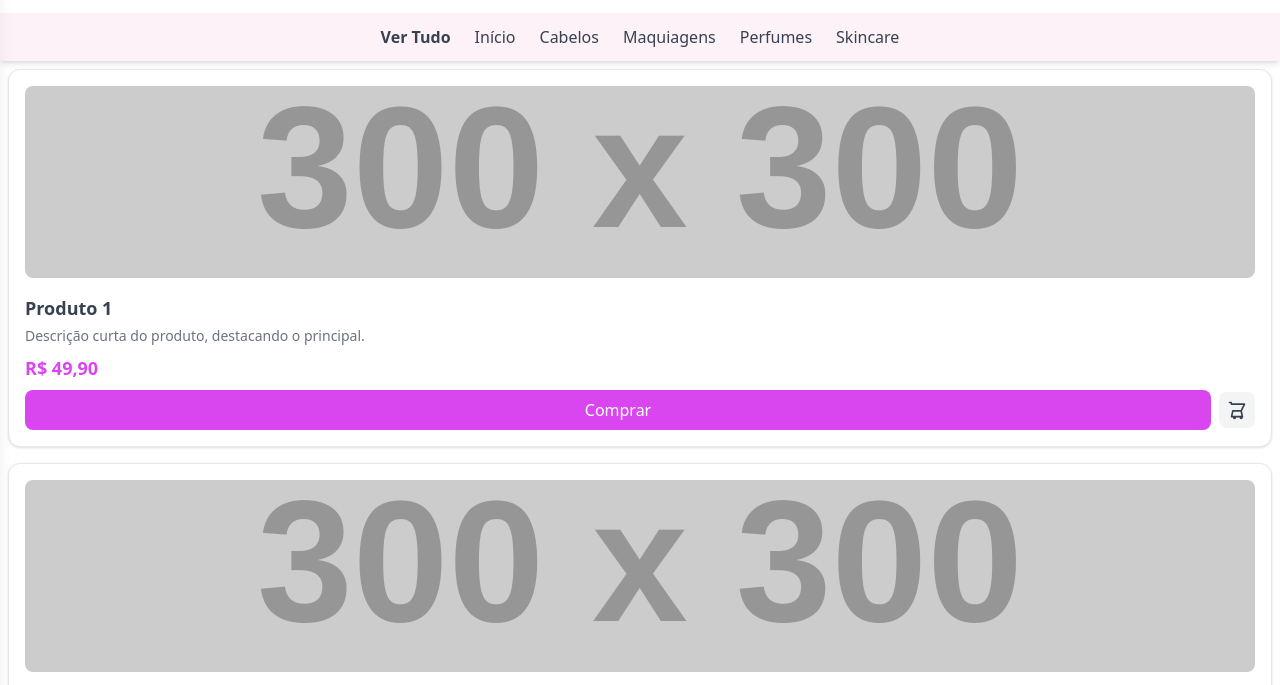
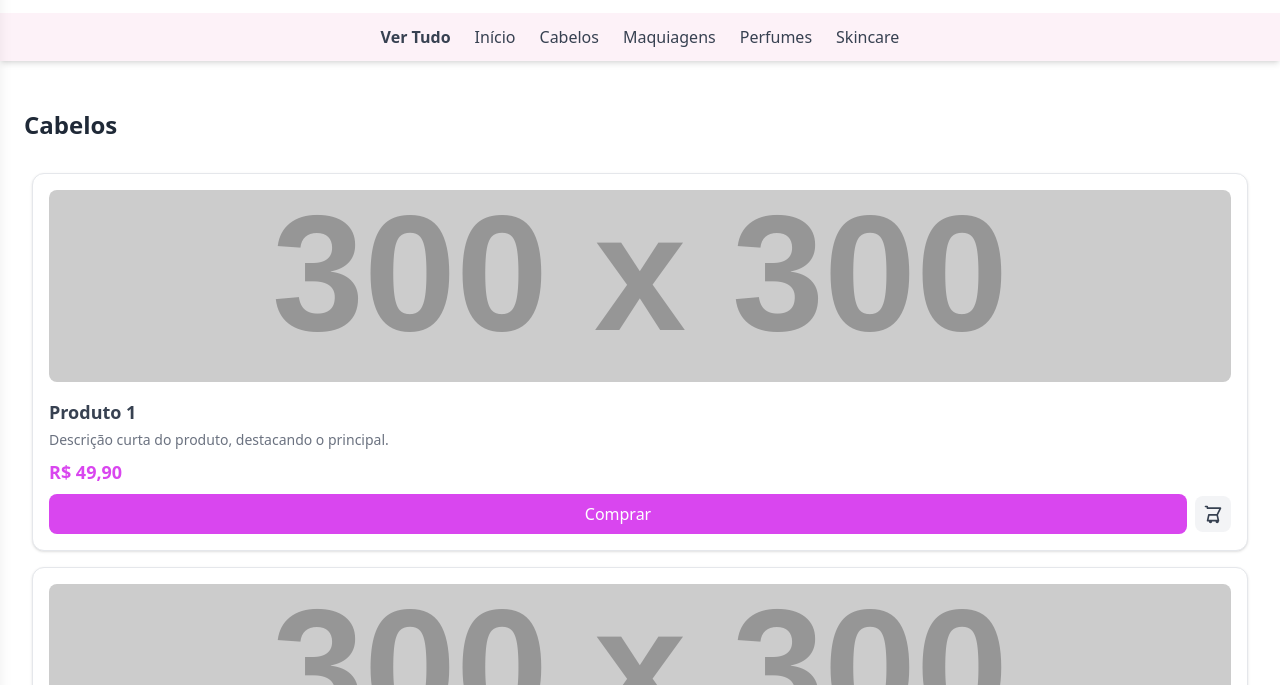
Before and after one commit to Lumee-03/Lume-Store-Oficial, a plain HTML site: page cabelo.html in a window 1280 px wide. Shown: the part 61-746 px from the top of the page. Drawn offline with nearby package versions, Linux system fonts and the light colour scheme; placeholder pictures from the web are drawn by us.

Commit message:
Update cabelo.html

```diff
--- a/cabelo.html
+++ b/cabelo.html
@@ -80,6 +80,10 @@
       </li>
     </ul>
   </div>
+
+  <section class="px-6 py-12">
+  <h2 class="text-2xl font-bold text-gray-800 mb-6">Cabelos</h2>
+  <div class="relative overflow-hidden">
 
    <!-- Produto 1 -->
       <div class="min-w-[25%] p-2">
```
